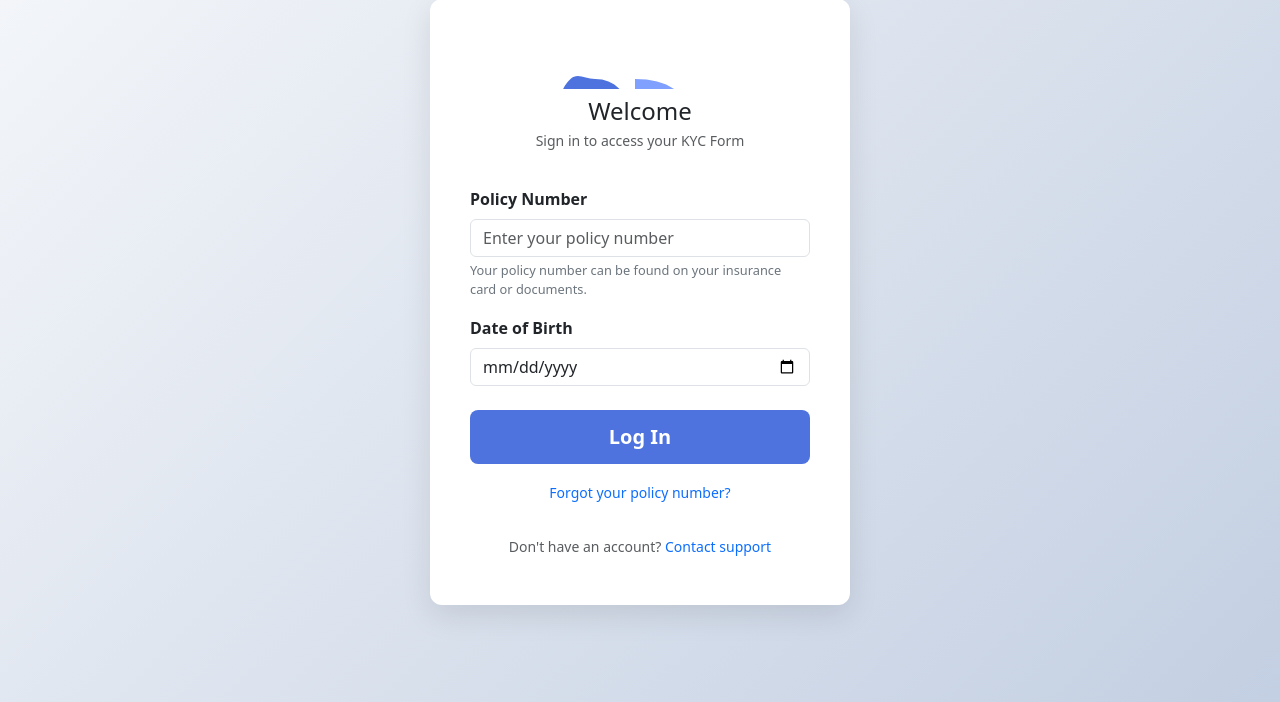
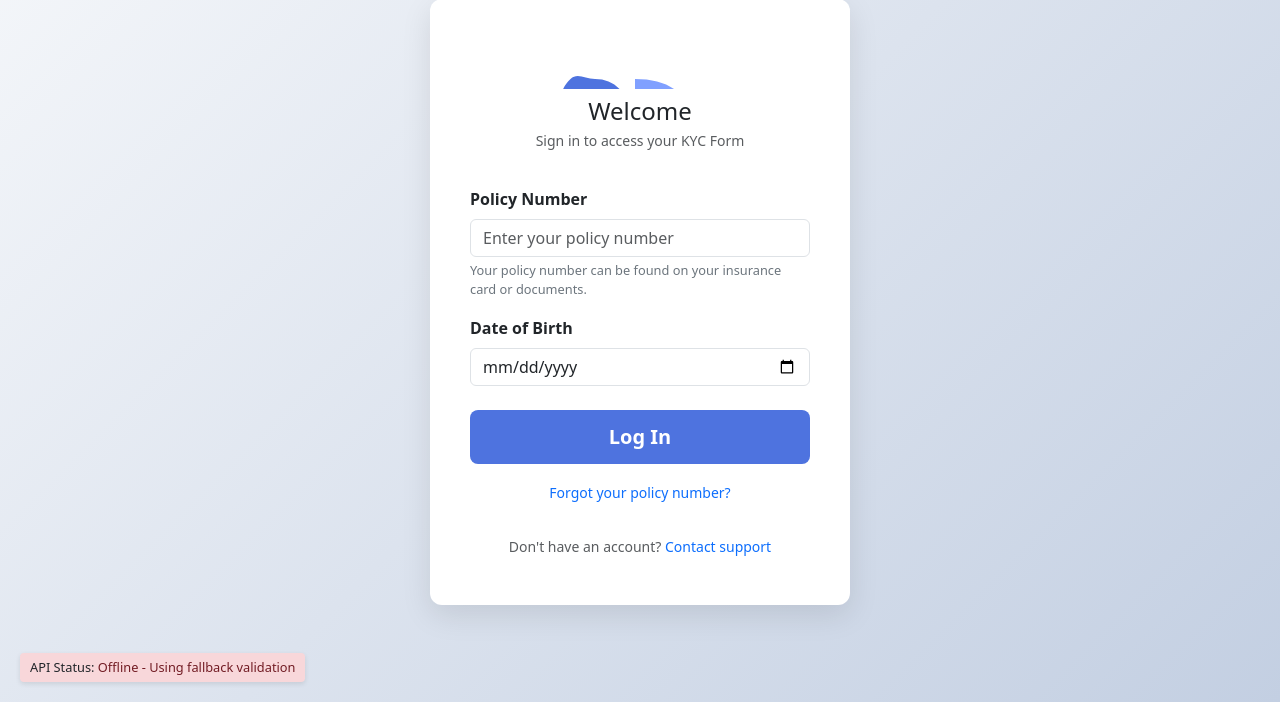
Before and after one commit to PrajwalDeula/KYCForm, a Django app: page /kyc_login/ in a window 1280 px wide. Shown: the part 98-800 px from the top of the page. Run offline with Django 5.2, Linux system fonts and the light colour scheme.

Commit message:
Commit  it

```diff
--- a/office/kyc/templates/kyc_login.html
+++ b/office/kyc/templates/kyc_login.html
@@ -8,7 +8,6 @@
   <link href="https://cdn.jsdelivr.net/npm/bootstrap@5.3.0/dist/css/bootstrap.min.css" rel="stylesheet">
   <link rel="stylesheet" href="https://cdn.jsdelivr.net/npm/bootstrap-icons@1.10.0/font/bootstrap-icons.css">
   <style>
-    /* Your existing CSS remains unchanged */
     body {
       background: linear-gradient(135deg, #f5f7fa 0%, #c3cfe2 100%);
       min-height: 100vh;
@@ -79,6 +78,16 @@
     .spinner-border-sm {
       width: 1rem;
       height: 1rem;
+    }
+    .api-status {
+      position: fixed;
+      bottom: 20px;
+      left: 20px;
+      font-size: 0.8rem;
+      padding: 5px 10px;
+      border-radius: 4px;
+      background-color: #f8f9fa;
+      box-shadow: 0 2px 5px rgba(0,0,0,0.1);
     }
   </style>
 </head>
@@ -151,11 +160,56 @@
     </div>
   </div>
 
+  <!-- API Status Indicator (for debugging) -->
+  <div class="api-status d-none" id="apiStatus">
+    API Status: <span id="apiStatusText">Checking...</span>
+  </div>
+
   <script>
     document.addEventListener('DOMContentLoaded', function() {
       const form = document.getElementById('loginForm');
       const toastContainer = document.querySelector('.toast-container');
+      const apiStatus = document.getElementById('apiStatus');
+      const apiStatusText = document.getElementById('apiStatusText');
       let isSubmitting = false;
+
+      // Make API URL configurable - using a template variable would be better in production
+      const EXTERNAL_API_URL = "http://127.0.0.1:8001/policies/";
+
+      // Check API status on load
+      checkApiStatus();
+
+      // Function to check if the API is available
+      async function checkApiStatus() {
+        try {
+          const response = await fetch(EXTERNAL_API_URL, {
+            method: 'OPTIONS', // Using OPTIONS to check availability without affecting data
+            headers: {
+              'Content-Type': 'application/json',
+            }
+          });
+
+          if (response.ok) {
+            apiStatus.classList.remove('d-none');
+            apiStatus.style.backgroundColor = '#d4edda';
+            apiStatusText.textContent = 'Online';
+            apiStatusText.style.color = '#155724';
+          } else {
+            showApiOfflineWarning();
+          }
+        } catch (error) {
+          console.error('API status check failed:', error);
+          showApiOfflineWarning();
+        }
+      }
+
+      function showApiOfflineWarning() {
+        apiStatus.classList.remove('d-none');
+        apiStatus.style.backgroundColor = '#f8d7da';
+        apiStatusText.textContent = 'Offline - Using fallback validation';
+        apiStatusText.style.color = '#721c24';
+        showToast('Verification service is temporarily unavailable. Using basic validation.', 'warning');
+      }
 
       // Function to show toast notifications
       function showToast(message, type = 'error') {
@@ -282,8 +336,9 @@
             date_of_birth: dobInput.value
           };
 
-          // Use the external API endpoint directly
-          const EXTERNAL_API_URL = "http://127.0.0.1:8001/policies/";
+          // Set a timeout for the API request
+          const controller = new AbortController();
+          const timeoutId = setTimeout(() => controller.abort(), 10000); // 10 second timeout
 
           // Send validation request to external API
           const response = await fetch(EXTERNAL_API_URL, {
@@ -292,8 +347,11 @@
               'Content-Type': 'application/json',
               'X-CSRFToken': document.querySelector('[name=csrfmiddlewaretoken]').value
             },
-            body: JSON.stringify(loginData)
+            body: JSON.stringify(loginData),
+            signal: controller.signal
           });
+
+          clearTimeout(timeoutId);
 
           if (response.ok) {
             // Login successful - policy exists
@@ -359,7 +417,11 @@
           }
         } catch (error) {
           console.error('Verification error', error);
-          showToast('Error connecting to verification service. Please try again.', 'error');
+          if (error.name === 'AbortError') {
+            showToast('Verification request timed out. Please try again.', 'error');
+          } else {
+            showToast('Error connecting to verification service. Please try again.', 'error');
+          }
         } finally {
           isSubmitting = false;
           submitButton.disabled = false;
```
Also changed, not shown: dashboard.JPG (added), delete.JPG (added), detailKYC.JPG (added), forlists.JPG (added), form1.JPG (added), form2.JPG (added), form3.JPG (added), kyc_list.JPG (added), login.JPG (added), update1.JPG (added), update2.JPG (added), update3.JPG (added).
